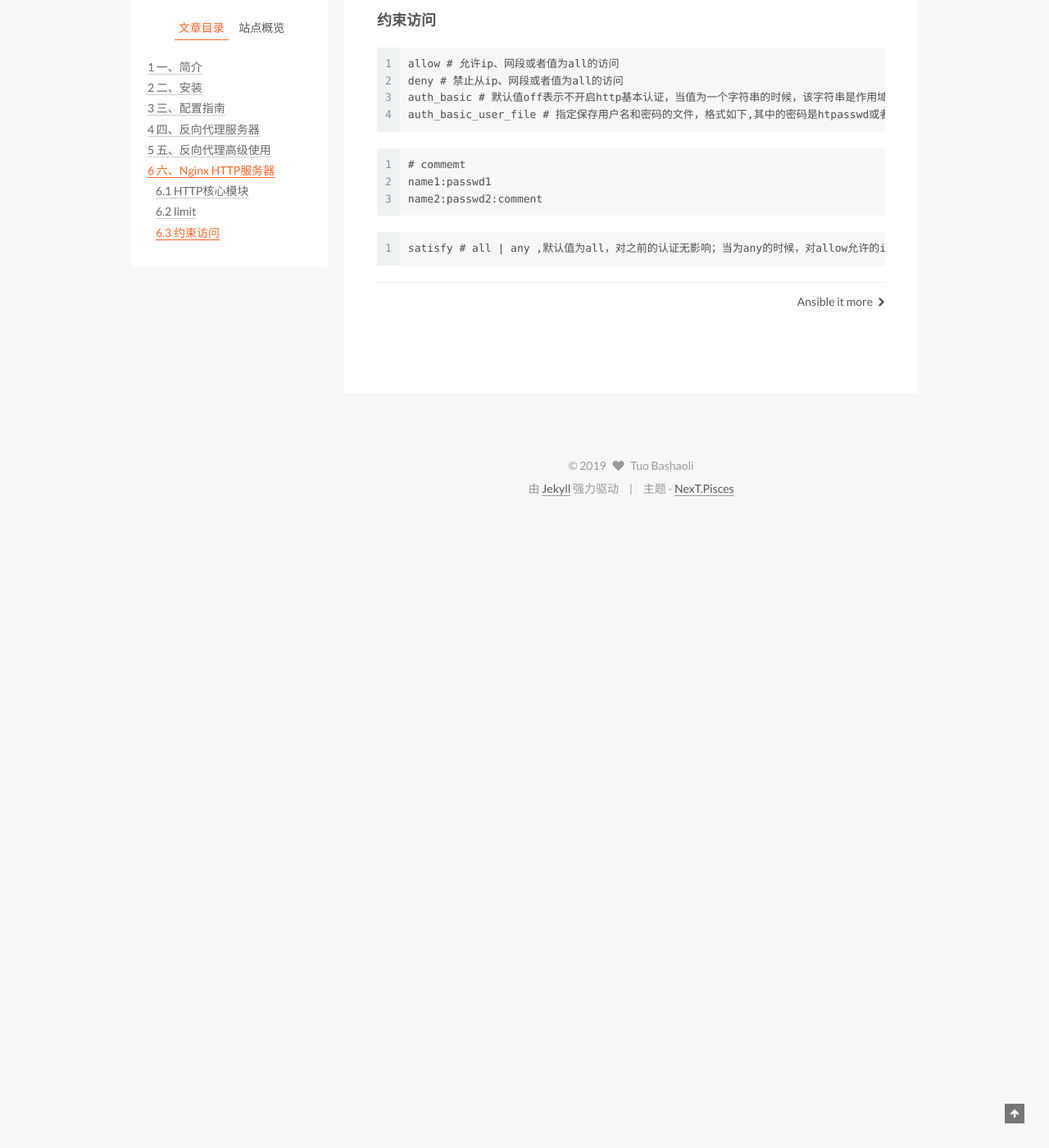
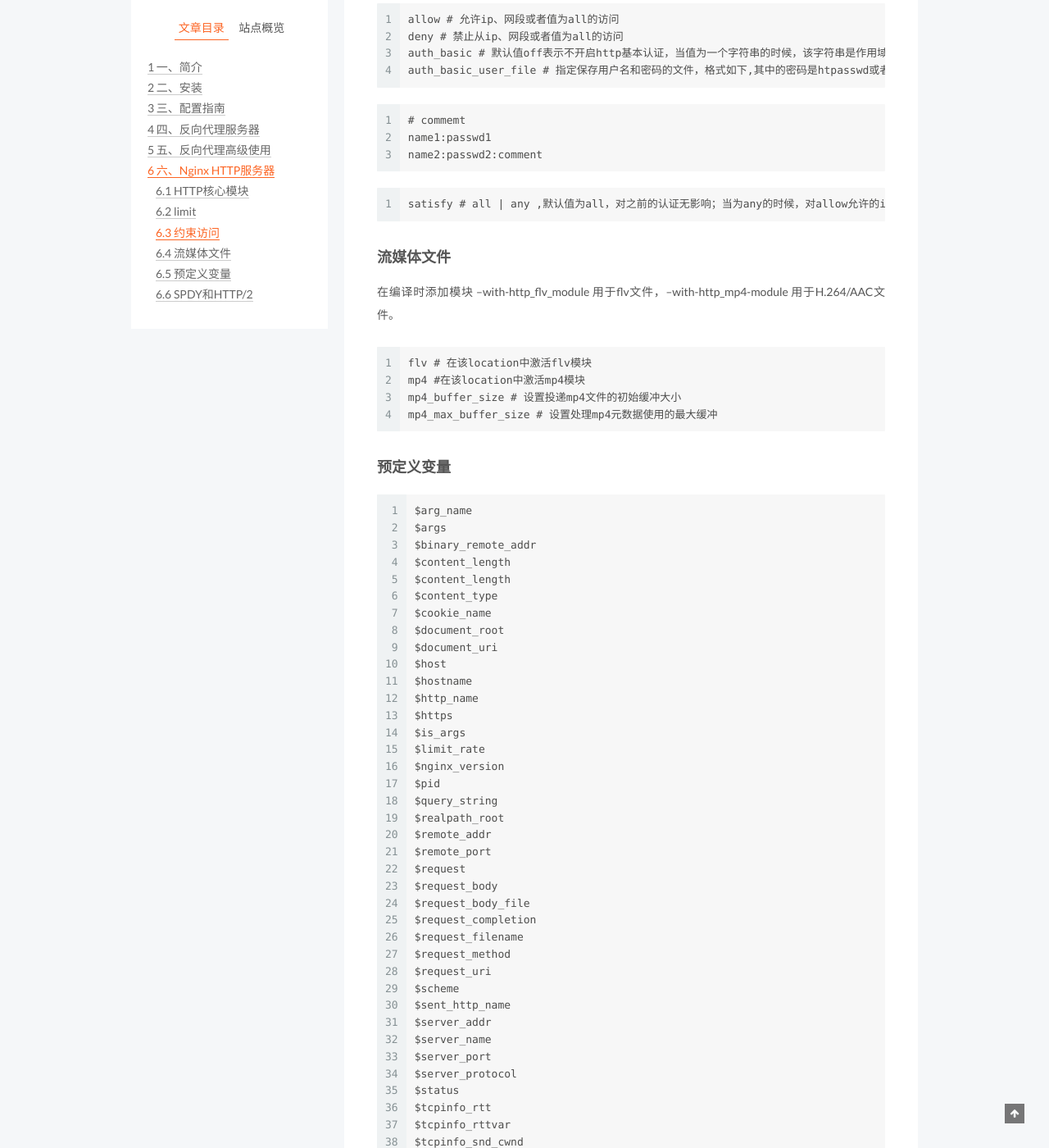
Before and after one commit to tuobashaoli/tuobashaoli.github.io, a Jekyll site: the page built from _posts/2019-04-10-nginx.markdown, in a window 1280 px wide and 1400 px high, scrolled down 14270 px. Shown: the whole window at 82% size. Built offline with Jekyll 4.4.1, drawn with Linux system fonts in a browser that asks for light colours; comment, search, counter and statistics services are not loaded; before the commit the page ends 14900 px from its top, so only the background shows below that; some of the changed text lies outside the part shown.

Commit message:
update nginx

````diff
--- a/_posts/2019-04-10-nginx.markdown
+++ b/_posts/2019-04-10-nginx.markdown
@@ -627,3 +625,74 @@ name2:passwd2:comment
 ```
 satisfy # all | any ,默认值为all，对之前的认证无影响；当为any的时候，对allow允许的ip使用不认证，对deny拒绝的ip使用auth_basic认证
 ```
+
+### 流媒体文件
+
+在编译时添加模块 --with-http_flv_module 用于flv文件，--with-http_mp4-module 用于H.264/AAC文件。
+
+```
+flv # 在该location中激活flv模块
+mp4 #在该location中激活mp4模块
+mp4_buffer_size # 设置投递mp4文件的初始缓冲大小
+mp4_max_buffer_size # 设置处理mp4元数据使用的最大缓冲
+```
+
+### 预定义变量
+
+```
+$arg_name
+$args
+$binary_remote_addr
+$content_length
+$content_length
+$content_type
+$cookie_name
+$document_root
+$document_uri
+$host
+$hostname
+$http_name
+$https
+$is_args
+$limit_rate
+$nginx_version
+$pid
+$query_string
+$realpath_root
+$remote_addr
+$remote_port
+$request
+$request_body
+$request_body_file
+$request_completion
+$request_filename
+$request_method
+$request_uri
+$scheme
+$sent_http_name
+$server_addr
+$server_name
+$server_port
+$server_protocol
+$status
+$tcpinfo_rtt
+$tcpinfo_rttvar
+$tcpinfo_snd_cwnd
+$tcpinfo_rcv_space
+$uri
+```
+
+### SPDY和HTTP/2
+
+现在对HTTP/2的支持还不够完善，所以基本上用不到。
+编译时使用` --with-http_v2_module ` 激活对HTTP/2的支持
+
+```
+http2_chunk_size #设置响应提的最大值
+http2_idle_timeout #指定连接关闭后闲置的时间
+http2_max_concurrent_streams #设置在单个连接中活动的http/2流的数量
+http2_max_field_size
+http2_max_header_size
+http2_recv_buffer_size
+http2_recv_timeout
+```
````
Also changed, not shown: other parts of _posts/2019-04-10-nginx.markdown (+0 -2 lines).
